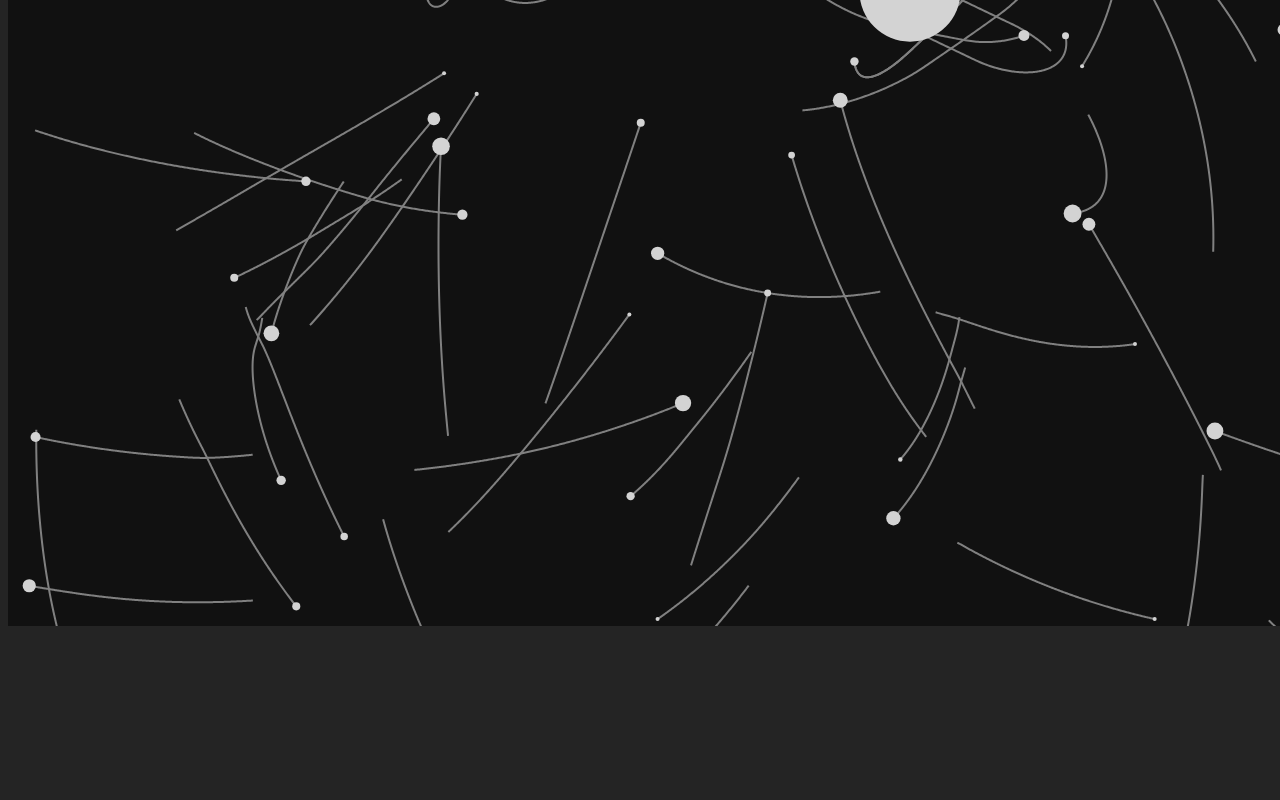
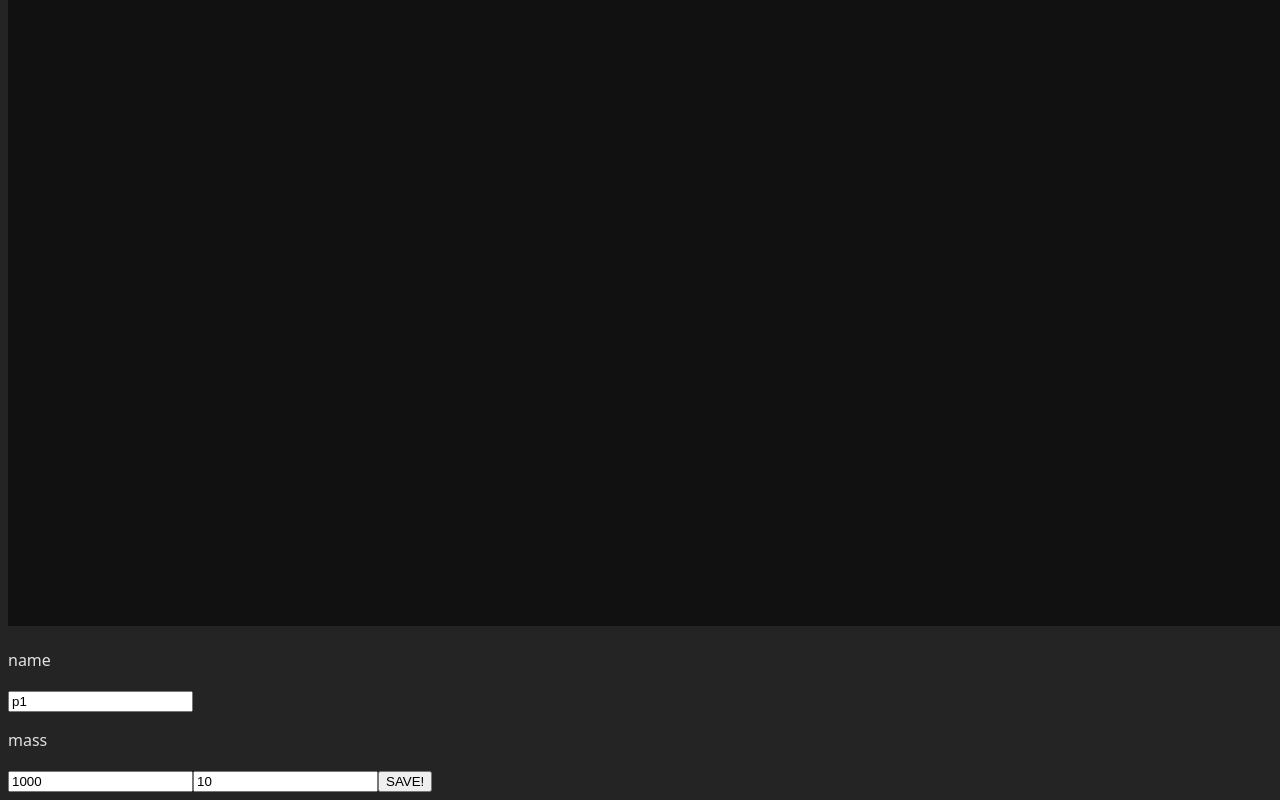
Before and after one commit to oimy/react-verse, a React (Vite) app: page / in a window 1280 px wide. Shown: the part 582-1382 px from the top of the page. Before the commit the page ends 1222 px from the top, so only its background shows below. Built offline with nearby package versions, Linux system fonts and the light colour scheme.

Commit message:
add planet create box

```diff
--- /dev/null
+++ b/src/pages/planet/boxes/planet-create-box.tsx
@@ -0,0 +1,55 @@
+import { useActionState } from "react";
+import type Planet from "../models/planet";
+import type Point from "../models/point";
+import { savePlanet } from "../store/planet-store";
+import { PlanetVelocityFactory, PointFactory } from "../utils/point-factory.utils";
+
+interface FormProperty {
+    position: Point;
+    onCreate: (planet: Planet) => void;
+}
+
+const handleForm = async (prev: FormProperty, planetForm: FormData): Promise<FormProperty> => {
+    const name: string | undefined = planetForm.get("name")?.toString();
+    const mass: string | undefined = planetForm.get("mass")?.toString();
+    const radius: string | undefined = planetForm.get("radius")?.toString();
+    if (!name || !mass || !radius) {
+        return prev;
+    }
+
+    const planet: Planet = {
+        id: new Date().getTime(),
+        name,
+        mass: parseInt(mass),
+        radius: parseInt(radius),
+        position: PointFactory.copy(prev.position),
+        velocity: PlanetVelocityFactory.withVelocity(0.05).random(),
+    };
+    savePlanet(planet);
+    prev.onCreate(planet);
+    return prev;
+};
+
+export default function PlanetCreateBox({
+    position,
+    onCreate,
+}: {
+    position: Point;
+    onCreate: (planet: Planet) => void;
+}) {
+    const [, formAction] = useActionState<FormProperty, FormData>(handleForm, {
+        position,
+        onCreate,
+    });
+
+    return (
+        <form action={formAction}>
+            <p>name</p>
+            <input name="name" type="text" value="p1" />
+            <p>mass</p>
+            <input name="mass" type="number" value={1000} />
+            <input name="radius" type="number" value={10} />
+            <button type="submit">SAVE!</button>
+        </form>
+    );
+}
--- a/src/pages/planet/index.tsx
+++ b/src/pages/planet/index.tsx
@@ -1,58 +1,22 @@
-import { useCallback, useContext, useEffect, useMemo, useRef, useState } from "react";
+import { useCallback, useContext, useEffect, useMemo, useRef, useState, useSyncExternalStore } from "react";
+import PlanetCreateBox from "./boxes/planet-create-box";
 import CanvasContext from "./contexts/canvas-context";
-import PlanetContext from "./contexts/planet-context";
 import SpaceContext from "./contexts/space-context";
 import type Planet from "./models/planet";
 import type Point from "./models/point";
+import { PlanetStore } from "./store/planet-store";
 import { SimpleOrbitAccelerator } from "./utils/orbits/orbit-accelerator";
 import OrbitEngine from "./utils/orbits/orbit-engine";
 import { SimpleOrbitProcessor } from "./utils/orbits/orbit-processor";
 import { SimpleOrbitResetter } from "./utils/orbits/orbit-resetter";
 import type OrbitValidator from "./utils/orbits/orbit-validator";
 import { PositionOrbitValidator } from "./utils/orbits/orbit-validator";
-import { PlanetFactory } from "./utils/planet-factory.utils";
-import { PlanetPositionFactory, PlanetVelocityFactory, PointFactory } from "./utils/point-factory.utils";
-
-const N = 100;
+import { PointFactory } from "./utils/point-factory.utils";
 
 export default function PlanetPage() {
-    const planetContext = useContext(PlanetContext);
     const canvasContext = useContext(CanvasContext);
     const spaceContext = useContext(SpaceContext);
-    const initialPlanets = PlanetFactory.createMany(
-        planetContext.baseMass,
-        planetContext.baseRadius,
-        PlanetPositionFactory.withBound(
-            { x: canvasContext.width, y: canvasContext.height, z: 0 },
-            PointFactory.zero()
-        ).randomMany(N),
-        PlanetVelocityFactory.withVelocity(0.05).randomMany(N)
-    ).concat([
-        PlanetFactory.create(
-            99,
-            "MASS",
-            100000,
-            50,
-            { x: canvasContext.width / 2, y: canvasContext.height / 2, z: 0 },
-            PointFactory.zero()
-        ),
-        PlanetFactory.create(
-            999,
-            "MASS",
-            100000,
-            20,
-            { x: canvasContext.width / 3, y: canvasContext.height / 4, z: 0 },
-            PointFactory.zero()
-        ),
-        PlanetFactory.create(
-            9999,
-            "MASS",
-            100000,
-            20,
-            { x: canvasContext.width / 4, y: canvasContext.height / 3, z: 0 },
-            PointFactory.zero()
-        ),
-    ]);
+    const initialPlanets = useSyncExternalStore(PlanetStore.subscribe, PlanetStore.getSnapshot);
     const orbitValidator: OrbitValidator = useMemo(
         () =>
             new PositionOrbitValidator(
@@ -73,6 +37,7 @@ export default function PlanetPage() {
     const updateInterval = useRef(30);
 
     const [planets, setPlanets] = useState<Planet[]>(initialPlanets);
+    const planetsRef = useRef(planets);
     const [trajectories, setTrajectories] = useState<{ id: number; points: Point[] }[]>(
         initialPlanets.map((p) => ({ id: p.id, points: [] }))
     );
@@ -128,19 +93,16 @@ export default function PlanetPage() {
     }, [canvasContext.height, canvasContext.width, planets, trajectories]);
 
     useEffect(() => {
-        if (!planets) {
-            return;
-        }
         drawPlanets();
-    }, [drawPlanets, planets]);
+    }, [drawPlanets]);
 
     useEffect(() => {
         const animate = (timestamp: number) => {
             if (timestamp >= lastUpdateTimeRef.current + updateInterval.current) {
-                const nextPlanets: Planet[] = orbitEngine.createNextPlanets(planets);
+                const nextPlanets: Planet[] = orbitEngine.createNextPlanets(planetsRef.current);
                 setTrajectories((prev) => {
                     const newTrajectories = prev.map((t) => {
-                        const planet: Planet | undefined = planets.find((p) => p.id === t.id);
+                        const planet: Planet | undefined = nextPlanets.find((p) => p.id === t.id);
                         if (planet) {
                             if (!orbitValidator.validate(planet)) {
                                 return { id: t.id, points: [] };
@@ -155,7 +117,6 @@ export default function PlanetPage() {
                     });
                     return newTrajectories;
                 });
-                setPlanets(nextPlanets);
                 lastUpdateTimeRef.current = timestamp;
             }
             animationFrameRef.current = requestAnimationFrame(animate);
@@ -167,11 +128,18 @@ export default function PlanetPage() {
                 cancelAnimationFrame(animationFrameRef.current);
             }
         };
-    }, [initialPlanets, orbitEngine, planets, orbitValidator]);
+    }, [initialPlanets, orbitEngine, orbitValidator]);
 
     return (
         <div>
             <canvas ref={canvasRef} width={canvasContext.width} height={canvasContext.height} />
+            <PlanetCreateBox
+                position={{ x: 500, y: 500, z: 0 }}
+                onCreate={(planet: Planet) => {
+                    setPlanets((prev) => [...prev, planet]);
+                    setTrajectories((prev) => [...prev, { id: planet.id, points: [] }]);
+                }}
+            />
         </div>
     );
 }
--- /dev/null
+++ b/src/pages/planet/store/planet-store.ts
@@ -0,0 +1,42 @@
+import type Planet from "../models/planet";
+
+type Listener = () => void;
+const KEY = "planets";
+const listeners = new Set<Listener>();
+
+let cachePlanetsString = "[]";
+let cachePlanets: Planet[] = [];
+
+function getSnapshot(): Planet[] {
+    const loadedPlanetsString: string | null = localStorage.getItem(KEY);
+    if (loadedPlanetsString && cachePlanetsString !== loadedPlanetsString) {
+        cachePlanetsString = loadedPlanetsString;
+        cachePlanets = JSON.parse(loadedPlanetsString);
+    }
+    return cachePlanets;
+}
+
+function subscribe(callback: Listener): () => void {
+    function onStorage(e: StorageEvent) {
+        if (e.key === KEY) callback();
+    }
+    window.addEventListener("storage", onStorage);
+    listeners.add(callback);
+
+    return () => {
+        window.removeEventListener("storage", onStorage);
+        listeners.delete(callback);
+    };
+}
+
+export function savePlanet(planet: Planet): void {
+    cachePlanets.push(planet);
+    cachePlanetsString = JSON.stringify(cachePlanets);
+    localStorage.setItem(KEY, cachePlanetsString);
+    listeners.forEach((callback) => callback());
+}
+
+export const PlanetStore = {
+    subscribe,
+    getSnapshot,
+};
```
